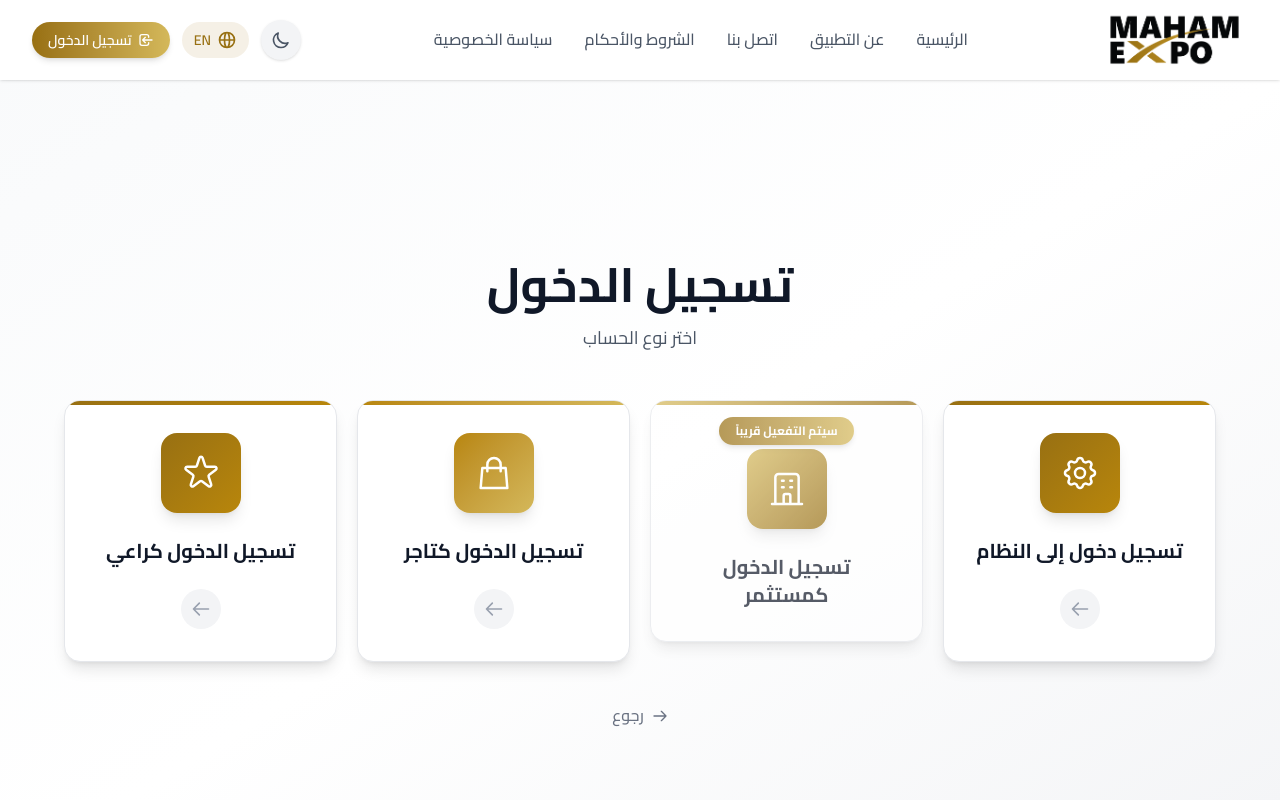
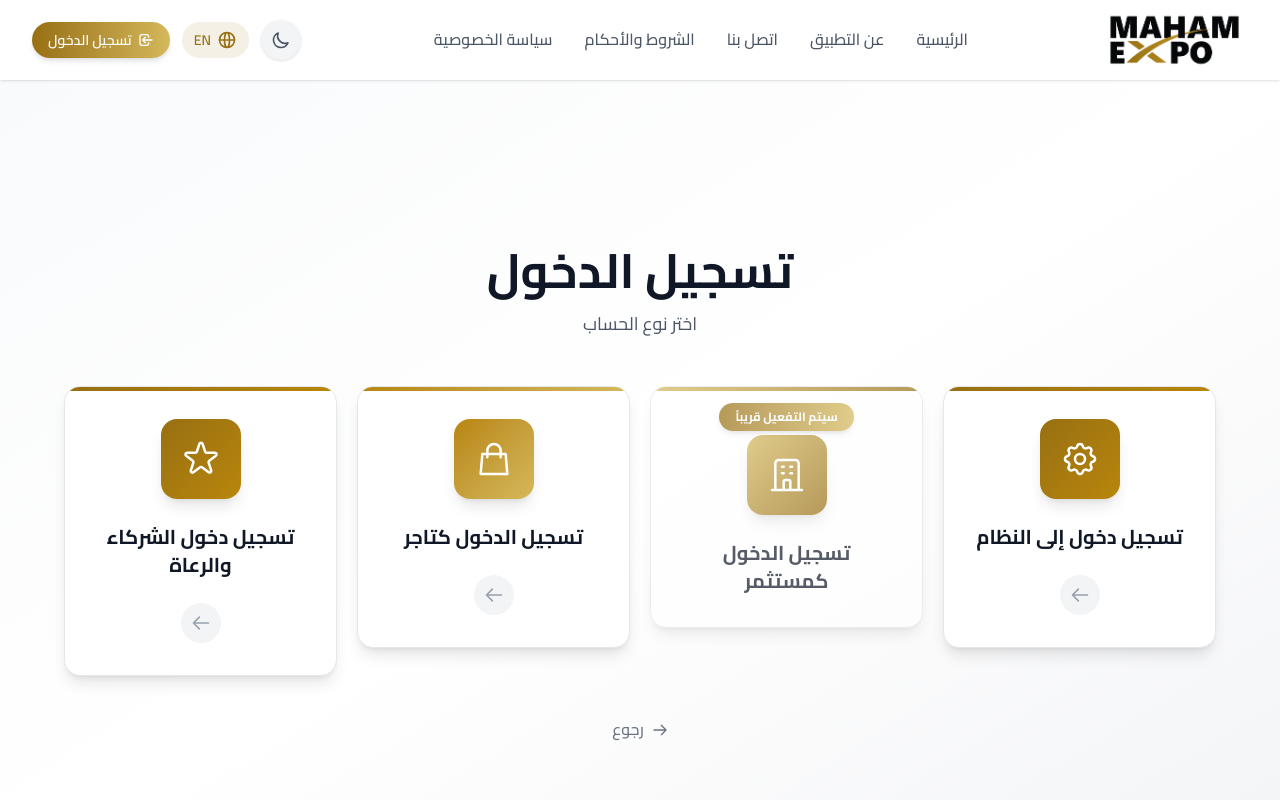
Before and after one commit to mahammedia90-commits/maham-expo-landing, a Next.js app: page /login in a window 1280 px wide. Shown: the top 800 px of the page. Built offline with nearby package versions, Linux system fonts and the light colour scheme.

Commit message:
update translation for sponsor login to improve clarity

```diff
--- a/src/shared/constants/translations.ts
+++ b/src/shared/constants/translations.ts
@@ -21,7 +21,7 @@ export const translations = {
       loginToSystem: "تسجيل دخول إلى النظام",
       loginAsInvestor: "تسجيل الدخول كمستثمر",
       loginAsDealer: "تسجيل الدخول كتاجر",
-      loginAsSponsor: "تسجيل الدخول كراعي",
+      loginAsSponsor: "تسجيل دخول الشركاء والرعاة",
       comingSoon: "سيتم التفعيل قريباً",
     },
 
```
